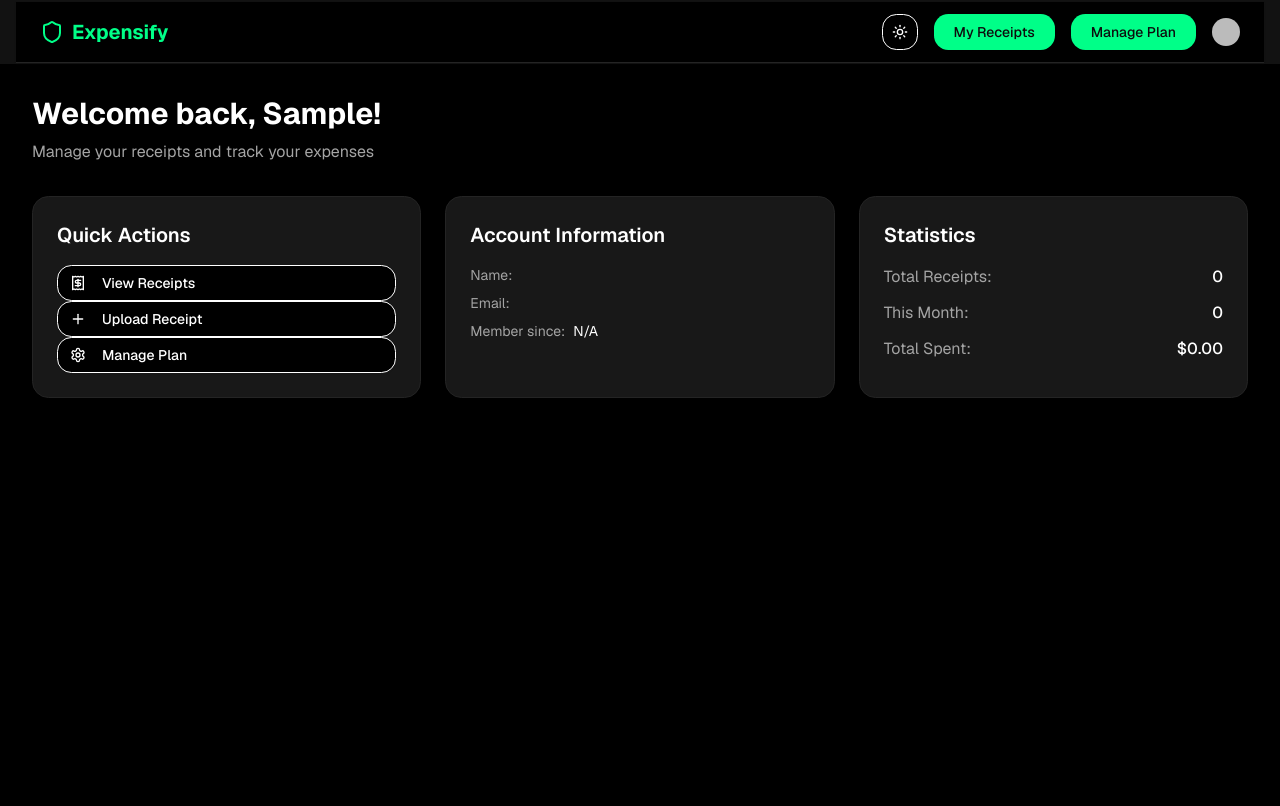
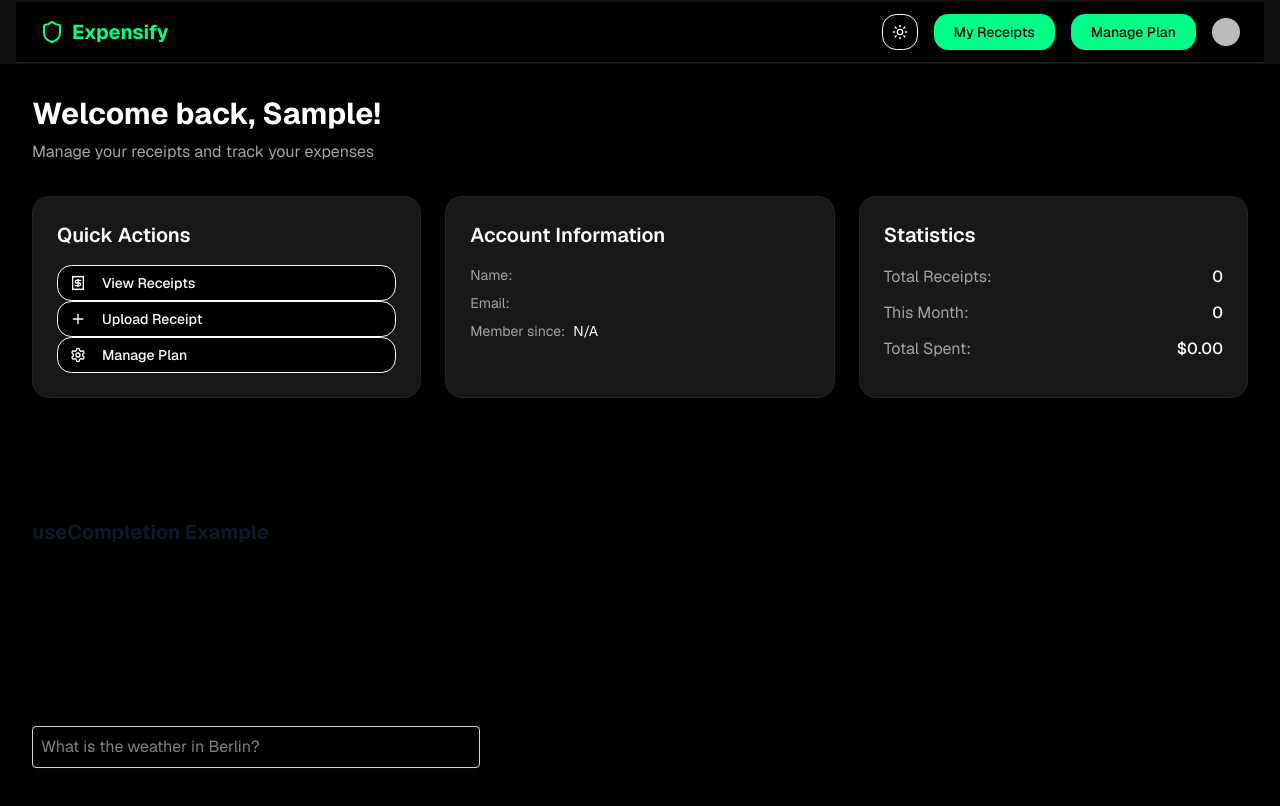
Before and after one commit to shreeram312/dev-ai, a Next.js app: page /dashboard in a window 1280 px wide. Shown: the top 806 px of the page. Built offline with nearby package versions, Linux system fonts and the light colour scheme; no server answers; the database is empty; sample sign-in values are in the browser's storage; some icons are missing.

Commit message:
feat: use ai-tool calling for completion

```diff
--- a/app/(authenticated)/dashboard/page.tsx
+++ b/app/(authenticated)/dashboard/page.tsx
@@ -4,6 +4,7 @@
 import { Button } from "@/components/ui/button";
 import Link from "next/link";
 import { Receipt, Settings, Plus } from "lucide-react";
+import AIChat from "@/components/dashboard/ai-chat";
 
 export default async function DashboardPage() {
   const user = await currentUser();
@@ -126,6 +127,8 @@
               </div>
             </div>
           </div>
+
+          <AIChat />
         </div>
       </div>
     </div>
--- /dev/null
+++ b/app/api/generate-text/route.ts
@@ -0,0 +1,46 @@
+import prisma from "@/lib/providers/prisma";
+import { openai } from "@ai-sdk/openai";
+import { generateText, smoothStream, streamText, tool } from "ai";
+import { NextResponse } from "next/server";
+import { z } from "zod";
+
+export async function POST(req: Request) {
+  const { prompt } = await req.json();
+
+  const result = await streamText({
+    model: openai("gpt-4o-mini"),
+    tools: {
+      weather: tool({
+        description: "Get the weather in a location",
+        parameters: z.object({
+          location: z.string().describe("The location to get the weather for"),
+        }),
+
+        execute: async ({ location }) => ({
+          //   location,
+          //   temperature: 32,
+
+          ///make a api call to get the weather
+          temperature: 100,
+        }),
+      }),
+
+      getDataFromDatabase: tool({
+        description: "Get data from database",
+        parameters: z.object({}),
+        execute: async () => {
+          const data = await prisma.user.findMany({});
+          return data;
+        },
+      }),
+    },
+    prompt,
+    system:
+      "You are a helpful assistant that can answer questions and help with tasks.",
+
+    // maxSteps: 5,
+    maxSteps: 2,
+  });
+
+  return result.toDataStreamResponse();
+}
--- /dev/null
+++ b/components/dashboard/ai-chat.tsx
@@ -0,0 +1,38 @@
+"use client";
+import React from "react";
+import { useCompletion } from "@ai-sdk/react";
+
+const AIChat = () => {
+  const { completion, input, handleInputChange, handleSubmit, error, data } =
+    useCompletion({
+      api: "/api/generate-text",
+    });
+  return (
+    <div className="flex flex-col w-full max-w-md py-24 mx-auto stretch">
+      <h4 className="pb-4 text-xl font-bold text-gray-900 md:text-xl">
+        useCompletion Example
+      </h4>
+      {data && (
+        <pre className="p-4 text-sm bg-gray-100">
+          {JSON.stringify(data, null, 2)}
+        </pre>
+      )}
+      {error && (
+        <div className="fixed top-0 left-0 w-full p-4 text-center text-white bg-red-500">
+          {error.message}
+        </div>
+      )}
+      {completion}
+      <form onSubmit={handleSubmit}>
+        <input
+          className="fixed bottom-0 w-full max-w-md p-2 mb-8 border border-gray-300 rounded shadow-xl"
+          value={input}
+          placeholder="What is the weather in Berlin?"
+          onChange={handleInputChange}
+        />
+      </form>
+    </div>
+  );
+};
+
+export default AIChat;
--- a/package.json
+++ b/package.json
@@ -9,9 +9,12 @@
     "lint": "next lint"
   },
   "dependencies": {
+    "@ai-sdk/openai": "^1.3.22",
+    "@ai-sdk/react": "^1.2.12",
     "@clerk/nextjs": "^6.19.4",
     "@prisma/client": "^6.8.2",
     "@radix-ui/react-slot": "^1.2.2",
+    "ai": "^4.3.16",
     "class-variance-authority": "^0.7.1",
     "clsx": "^2.1.1",
     "cobe": "^0.6.3",
@@ -22,7 +25,8 @@
     "prisma": "^6.8.2",
     "react": "^19.0.0",
     "react-dom": "^19.0.0",
-    "tailwind-merge": "^3.3.0"
+    "tailwind-merge": "^3.3.0",
+    "zod": "^3.25.67"
   },
   "devDependencies": {
     "@eslint/eslintrc": "^3",
```
Also changed, not shown: 1 other file (tests, documents, lock files or other folders).
